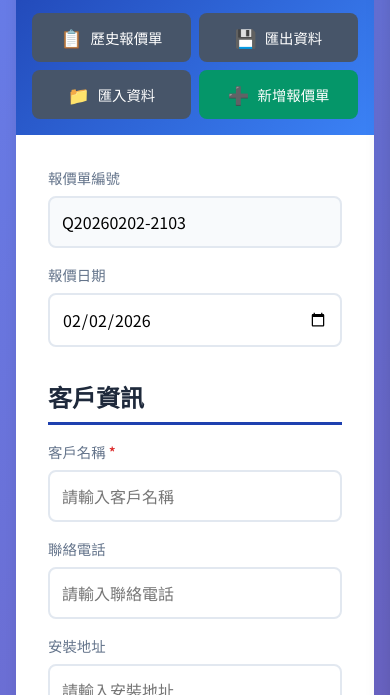
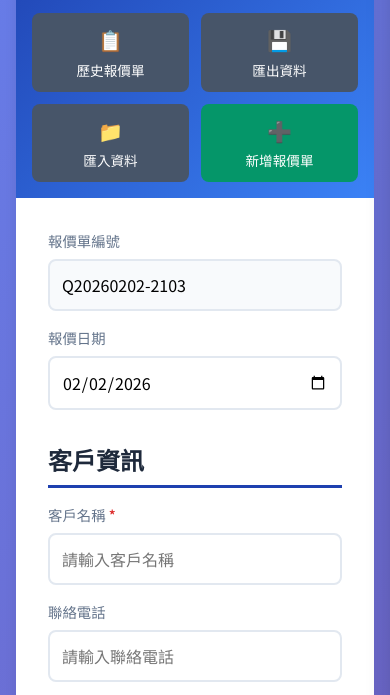
Before and after one commit to steve19860004/pinsheng-quotation, a website: page www/index.html in a window 390 px wide. Shown: the part 129-824 px from the top of the page. Drawn offline with nearby package versions, Linux system fonts and the light colour scheme.

Commit message:
Fix: Mobile header buttons layout

```diff
--- a/www/style.css
+++ b/www/style.css
@@ -531,8 +531,8 @@ input[readonly] {
     .header-actions {
         width: 100%;
         display: grid;
-        grid-template-columns: 1fr 1fr;
-        gap: 0.5rem;
+        grid-template-columns: repeat(2, 1fr);
+        gap: 0.75rem;
     }
 
     .history-panel {
@@ -543,8 +543,17 @@ input[readonly] {
     .btn {
         width: 100%;
         justify-content: center;
-        padding: 0.75rem 0.5rem;
-        font-size: 0.9rem;
+        padding: 0.75rem 0.25rem;
+        font-size: 0.85rem;
+        flex-direction: column;
+        /* Stack icon and text */
+        gap: 0.25rem;
+        height: 100%;
+    }
+
+    .btn .icon {
+        font-size: 1.25rem;
+        margin-bottom: 0.1rem;
     }
 
     /* Mobile Card View for Table */
@@ -571,7 +580,7 @@ input[readonly] {
         display: block;
         background: white;
         border-radius: 12px;
-        box-shadow: 0 2px 4px rgba(0,0,0,0.05);
+        box-shadow: 0 2px 4px rgba(0, 0, 0, 0.05);
         border: 1px solid var(--border-color);
         margin-bottom: 1rem;
         padding: 1rem;
@@ -606,7 +615,8 @@ input[readonly] {
         text-align: right;
         border: 1px solid var(--border-color);
         background: #f8fafc;
-        width: 65%; /* Give space for label */
+        width: 65%;
+        /* Give space for label */
     }
 
     .items-table input[type="text"]:focus,
```
